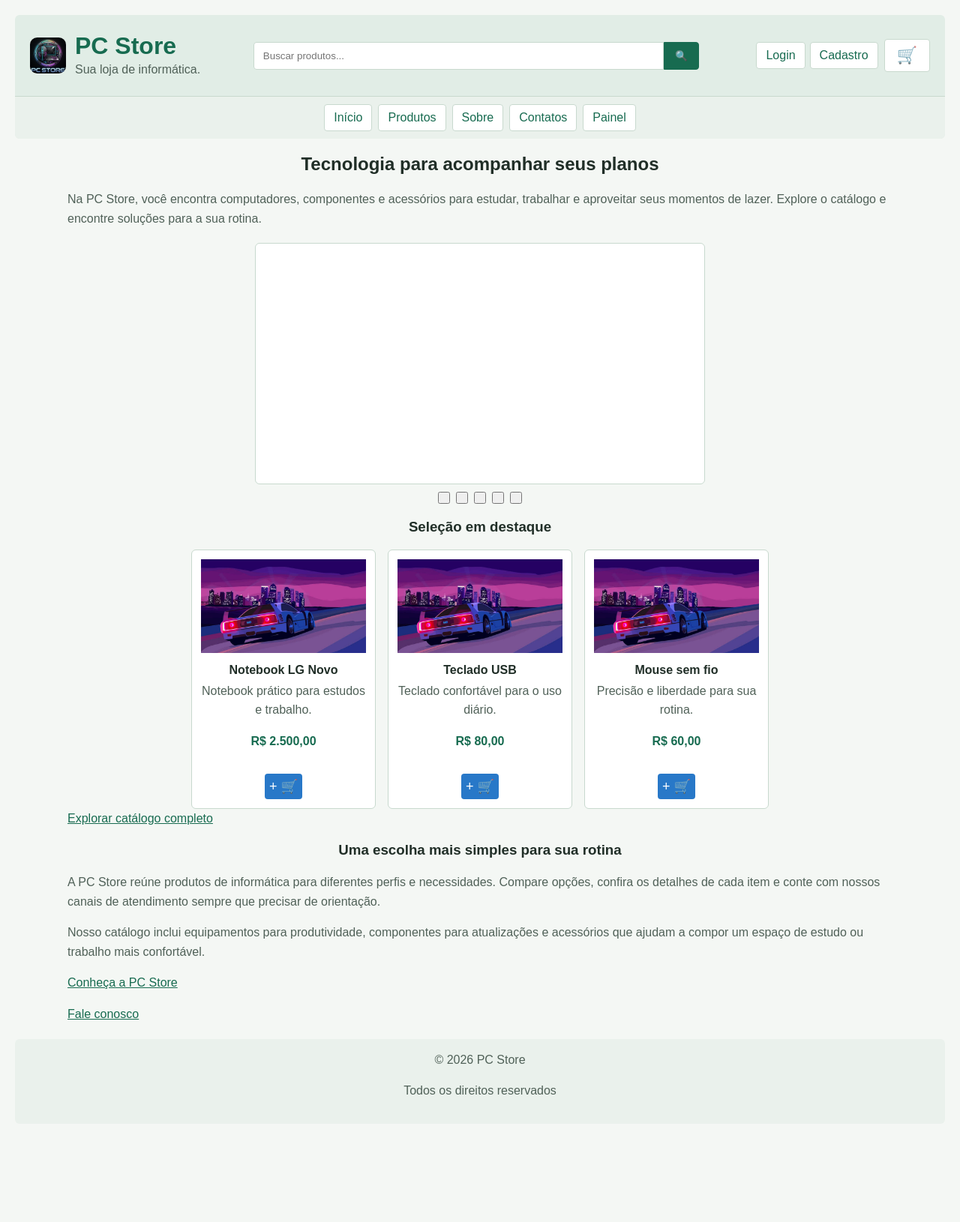
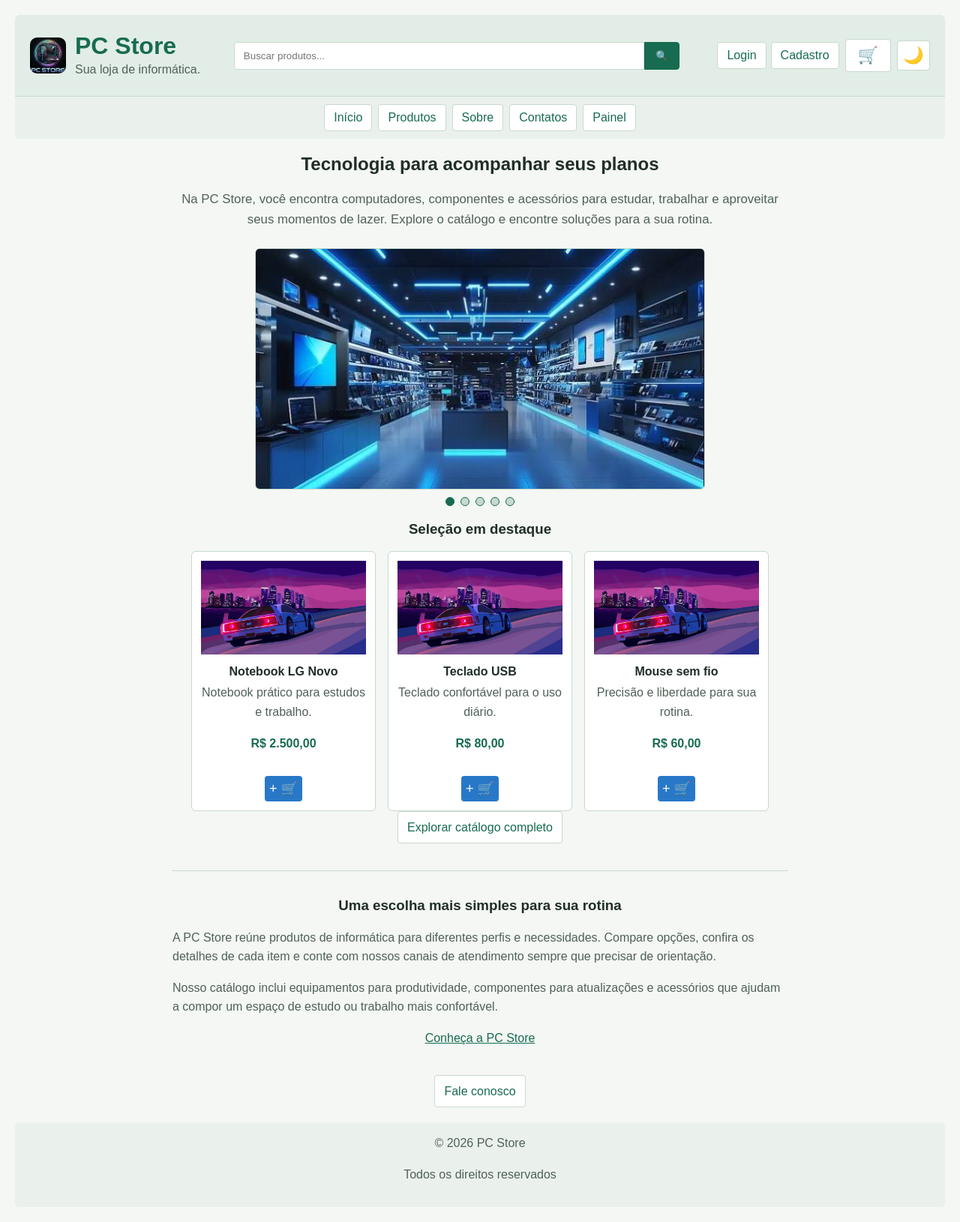
Before and after one commit to Murcielago33/PC_Game_Store, a PHP site: page / in a window 1280 px wide. Shown: the whole page at 75% size. Before the commit the page ends 1460 px from the top, so only its background shows below. Run offline with PHP 8.4, Linux system fonts and the light colour scheme.

Commit message:
style: add new styling features

```diff
--- a/css/styles.css
+++ b/css/styles.css
@@ -1,5 +1,6 @@
 :root {
     color-scheme: light;
+    background-color: var(--page-bg);
     --page-bg: #f4f7f4;
     --surface: #ffffff;
     --header-bg: #e1ede6;
@@ -173,9 +170,10 @@ nav li {
 }
 
 nav a,
+.button-link,
 .account-links a,
 .cart-button,
-.theme-button {
+.theme-toggle {
     display: inline-block;
     background-color: var(--surface);
     color: var(--accent);
@@ -210,30 +211,16 @@ nav a.active,
 }
 
 .theme-toggle {
-    position: absolute;
-    width: 1px;
-    height: 1px;
-    overflow: hidden;
-    clip: rect(0, 0, 0, 0);
-    white-space: nowrap;
-}
-
-.theme-button {
-    width: 42px;
+    min-width: 44px;
     text-align: center;
     cursor: pointer;
     font-size: 22px;
     padding: 6px;
 }
 
-.theme-toggle:focus-visible + .theme-button {
+.theme-toggle:focus-visible {
     outline: 2px solid var(--accent);
     outline-offset: 2px;
-}
-
-.theme-toggle:not(:checked) ~ .theme-button .dark-label,
-.theme-toggle:checked ~ .theme-button .light-label {
-    display: none;
 }
 
 .cart-icon {
@@ -278,6 +265,7 @@ nav a.active,
     position: absolute;
     inset: 0;
     z-index: 1;
+    border-radius: 6px;
 }
 
 .card-link:focus-visible {
@@ -451,9 +471,31 @@ form button {
     nav ul {
         justify-content: flex-start;
     }
+
+    .payment-fields-row {
+        flex-wrap: wrap;
+    }
 }
 
 h1, h2, h3, footer p {
+    text-align: center;
+}
+
+.content-lead {
+    max-width: 820px;
+    margin: 0 auto 24px;
+    text-align: center;
+    font-size: 1.05rem;
+}
+
+.content-section {
+    max-width: 820px;
+    margin: 36px auto;
+    padding-top: 16px;
+    border-top: 1px solid var(--border);
+}
+
+.text-center {
     text-align: center;
 }
 
@@ -488,11 +525,7 @@ img {
     object-fit: cover;
 }
 
-#loja1:checked ~ .carousel-images .slide1,
-#loja2:checked ~ .carousel-images .slide2,
-#loja3:checked ~ .carousel-images .slide3,
-#loja4:checked ~ .carousel-images .slide4,
-#loja5:checked ~ .carousel-images .slide5 {
+.slide.is-active {
     display: block;
 }
 
@@ -503,25 +536,22 @@ img {
     margin-top: 10px;
 }
 
-.carousel-controls label {
+.carousel-controls button {
     display: block;
     width: 12px;
     height: 12px;
+    padding: 0;
     background-color: var(--border);
     border: 1px solid var(--accent);
     border-radius: 50%;
     cursor: pointer;
 }
 
-#loja1:checked ~ .carousel-controls label[for="loja1"],
-#loja2:checked ~ .carousel-controls label[for="loja2"],
-#loja3:checked ~ .carousel-controls label[for="loja3"],
-#loja4:checked ~ .carousel-controls label[for="loja4"],
-#loja5:checked ~ .carousel-controls label[for="loja5"] {
+.carousel-controls button[aria-current="true"] {
     background-color: var(--accent);
 }
 
-h1{
+h1 {
     color: var(--accent);
 }
 
```
Also changed, not shown: other parts of css/styles.css (+42 -15 lines).
